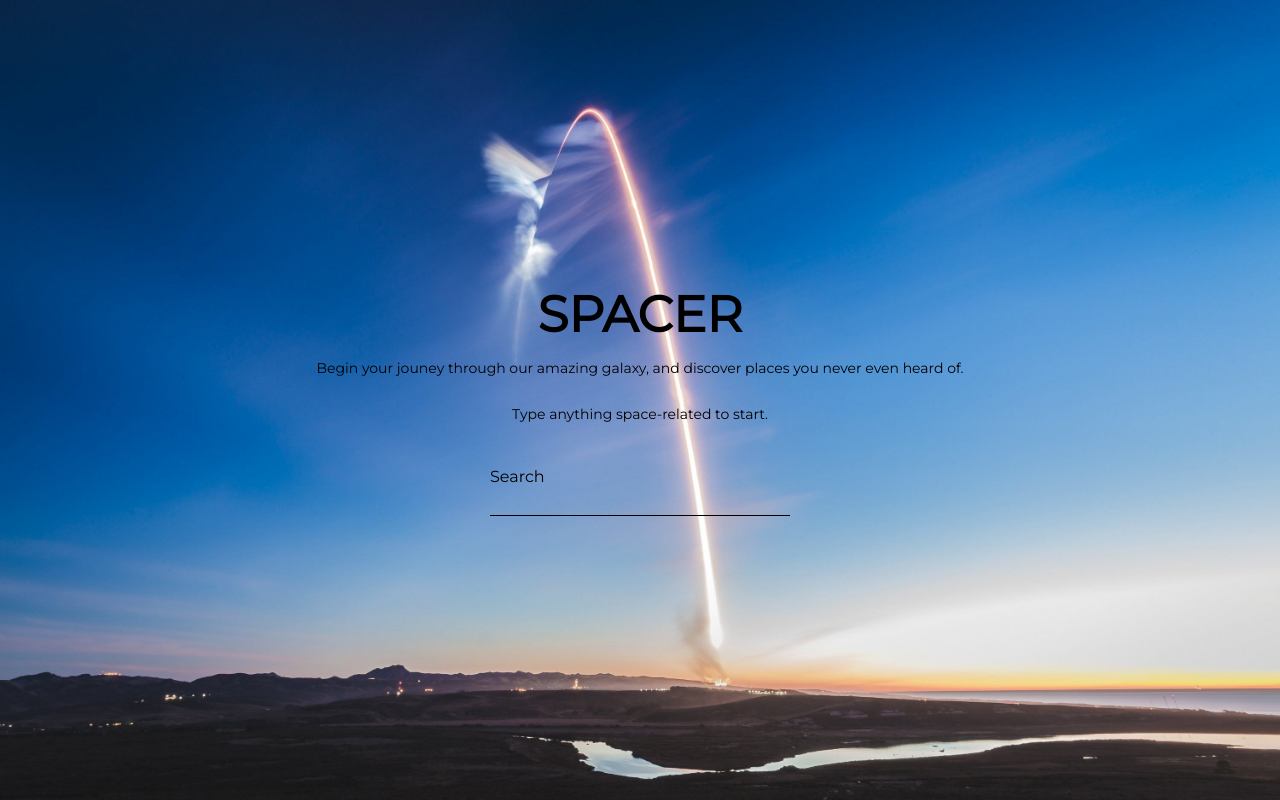
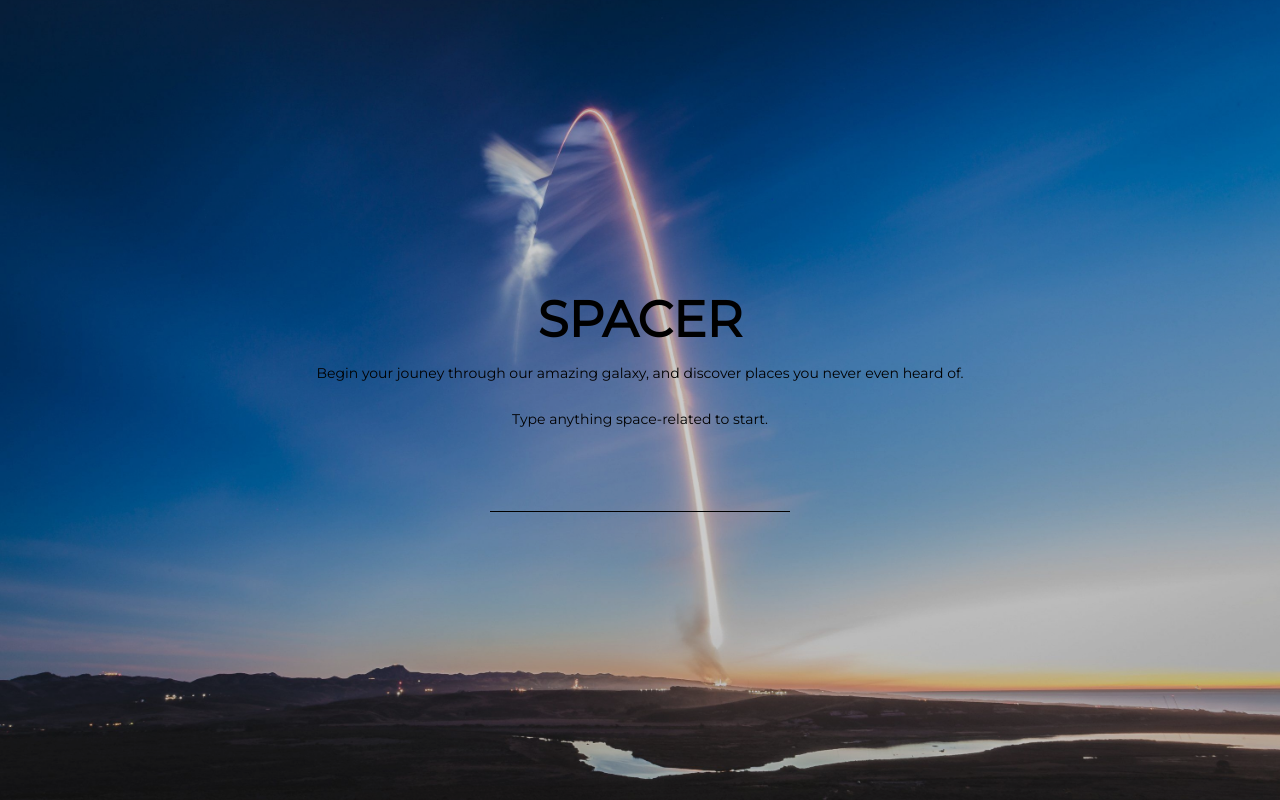
Before and after one commit to largon21/spacer-roman, a Vue app: page /#/ in a window 1280 px wide. Built offline with nearby package versions, Linux system fonts and the light colour scheme.

Commit message:
Fix input issues and refactor components

```diff
--- a/src/components/Claim.vue
+++ b/src/components/Claim.vue
@@ -13,7 +13,7 @@
 
 <script>
 export default {
-
+  name: 'Claim',
 };
 </script>
 
--- a/src/components/SearchInput.vue
+++ b/src/components/SearchInput.vue
@@ -1,41 +1,31 @@
 <template>
-    <div class="search">
-      <label for="search"> Search </label>
-      <input id="search" name="search" v-model="searchValue" @input="handleInput"/>
+    <div class="wrapperSearch">
+      <!-- <label for="search"> Search </label> -->
+      <input id="search" name="search" :value="value" @input="handleChange"/>
     </div>
 </template>
 
 <script>
-import axios from 'axios';
-import _ from 'lodash';
-
-const API = 'https://images-api.nasa.gov/search';
-
 export default {
   name: 'SearchInput',
-  data() {
-    return {
-      searchValue: '',
-      results: [],
-    };
+  props: {
+    value: {
+      type: String,
+      required: true,
+    },
   },
   methods: {
-    handleInput: _.debounce(function x() {
-      axios.get(`${API}?q=${this.searchValue}&media_type=image`)
-        .then((response) => {
-          this.results = response.data.collection.items;
-        })
-        .catch((error) => {
-          console.log(error);
-        });
-    }, 500),
+    handleChange(e) {
+      this.$emit('input', e.target.value);
+    },
   },
 };
 </script>
 
 <!-- Add "scoped" attribute to limit CSS to this component only -->
 <style lang="scss" scoped>
-  .search {
+  .wrapperSearch {
+    margin-top: 40px;
     display: flex;
     flex-direction: column;
     width: 300px;
@@ -46,10 +36,20 @@ export default {
   }
 
   input {
+    text-align: center;
+    font-size: 15px;
+    font-weight: 200;
+    color: rgb(6, 41, 33);
     height: 30px;
     border: 0;
     background: none;
     border-bottom: 1px solid black;
+    transition: box-shadow .8s easy-out;
+  }
+
+  input:focus {
+    outline: none;
+    box-shadow: 0 5px 12px -8px rgba(0,0,0, .5);
   }
   }
 
--- /dev/null
+++ b/src/components/SpaceBackground.vue
@@ -0,0 +1,32 @@
+<template>
+  <div class="spaceBackground"></div>
+</template>
+
+<script>
+export default {
+  name: 'SpaceBackground',
+};
+</script>
+<style lang="scss" scoped>
+  .spaceBackground {
+    position: fixed;
+    top: 0;
+    z-index: -1;
+    height: 100vh;
+    width: 100%;
+    background-image: url(../assets/background.jpg);
+    background-repeat: no-repeat;
+    background-size: cover;
+    background-position: center;
+  }
+  .spaceBackground::after {
+    content: '';
+    background: rgba(0, 0, 0, .2);
+    position: absolute;
+    top: 0;
+    left: 0;
+    z-index: 1;
+    width: 100%;
+    height: 100vh;
+  }
+</style>
--- a/src/router.js
+++ b/src/router.js
@@ -1,6 +1,6 @@
 import Vue from 'vue';
 import Router from 'vue-router';
-import Search from './views/Search.vue';
+import Home from './views/Home.vue';
 // import About from './views/About.vue';
 
 Vue.use(Router);
@@ -9,8 +9,8 @@ export default new Router({
   routes: [
     {
       path: '/',
-      name: 'Search',
-      component: Search,
+      name: 'Home',
+      component: Home,
     },
   ],
 });
--- /dev/null
+++ b/src/views/Home.vue
@@ -0,0 +1,58 @@
+<template>
+  <div class="wrapperHome">
+    <SpaceBackground />
+    <Claim />
+    <SearchInput v-model="searchValue" @input="handleInput" />
+
+  </div>
+</template>
+
+<script>
+import Claim from '@/components/Claim.vue';
+import SearchInput from '@/components/SearchInput.vue';
+import SpaceBackground from '@/components/SpaceBackground.vue';
+
+import axios from 'axios';
+import _ from 'lodash';
+
+const API = 'https://images-api.nasa.gov/search';
+
+export default {
+  name: 'Home',
+  components: {
+    Claim,
+    SearchInput,
+    SpaceBackground,
+  },
+  data() {
+    return {
+      searchValue: '',
+      results: [],
+    };
+  },
+  methods: {
+    handleInput: _.debounce(function x() {
+      console.log(this.searchValue)
+      axios.get(`${API}?q=${this.searchValue}&media_type=image`)
+        .then((response) => {
+          this.results = response.data.collection.items;
+        })
+        .catch((error) => {
+          console.log(error);
+        });
+    }, 500),
+  },
+};
+</script>
+<style lang="scss" scoped>
+  .wrapperHome {
+    display: flex;
+    flex-direction: column;
+    align-items: center;
+    justify-content: center;
+    height: 100vh;
+    margin: 0;
+    padding: 30px;
+    width: 100%;
+  }
+</style>
--- a/src/views/Search.vue
+++ /dev/null
@@ -1,38 +0,0 @@
-<template>
-  <div class="wrapper">
-    <Claim />
-    <SearchInput />
-
-  </div>
-</template>
-
-<script>
-import Claim from '@/components/Claim';
-import SearchInput from '@/components/SearchInput';
-
-export default {
-  name: 'Search',
-  components: {
-    Claim,
-    SearchInput,
-  },
-};
-</script>
-<style lang="scss" scoped>
-  .wrapper {
-    display: flex;
-    flex-direction: column;
-    align-items: center;
-    justify-content: center;
-    height: 100vh;
-    margin: 0;
-    padding: 30px;
-    width: 100%;
-    background-image: url(../assets/background.jpg);
-    background-repeat: no-repeat;
-    background-size: cover;
-    background-position: center;
-  }
-
-
-</style>
```
Lines whose indentation alone changed are shown as unchanged.
